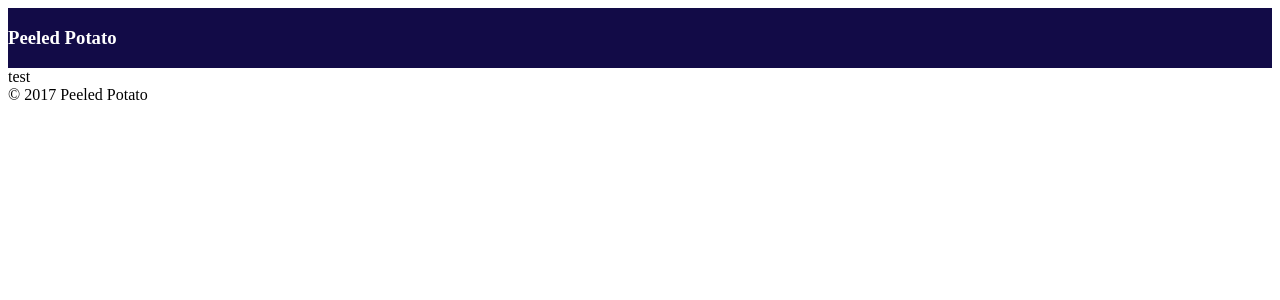
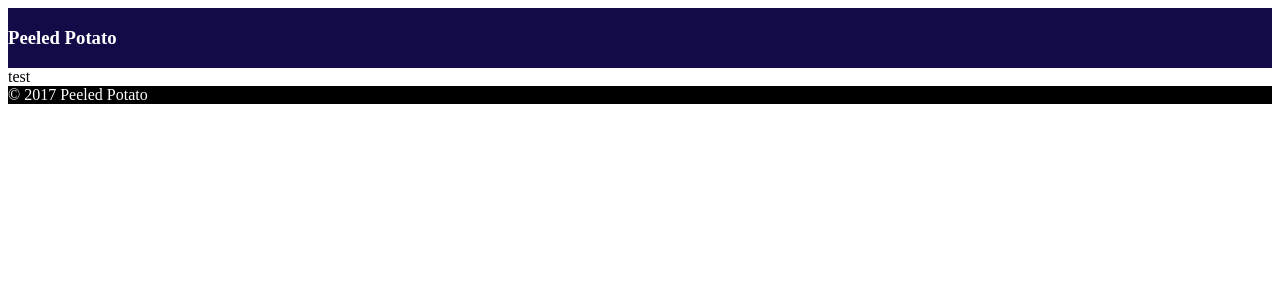
Before and after one commit to GhislainRoy04/CollegePotatoes2.0, a React app: page /#/ in a window 1280 px wide. Shown: the top 300 px of the page. Built offline with nearby package versions, Linux system fonts and the light colour scheme.

Commit message:
Basic CSS for the Footer

```diff
--- /dev/null
+++ b/src/main/components/Footer.css
@@ -0,0 +1,4 @@
+.wrapper{
+    background-color:black;
+    color:white;
+}
--- a/src/main/components/Footer.jsx
+++ b/src/main/components/Footer.jsx
@@ -1,8 +1,9 @@
 'use strict';
 import React from "react";
+import styles from "./Footer.css";
 
 export const Footer = () =>(
-  <div>
+  <div className={styles["wrapper"]}>
       <label>© 2017 Peeled Potato</label>
   </div>
 );
```
